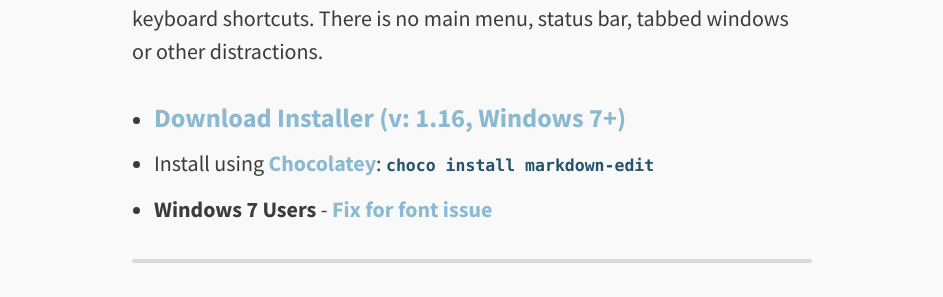
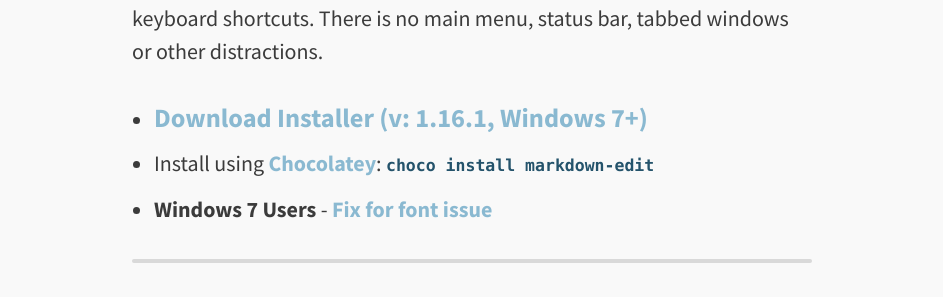
Before and after one commit to mike-ward/Markdown-Edit, a Jekyll site: the page built from index.md, in a window 1280 px wide and 900 px high, scrolled down 1514 px. Shown: the part 159-456 px from the top of the window, without its empty margins (168-1111 px from the left). Built offline with Jekyll 4.4.1, drawn with Linux system fonts in a browser that asks for light colours; comment, search, counter and statistics services are not loaded.

Commit message:
v 1.16.1

```diff
--- a/_config.yml
+++ b/_config.yml
@@ -3,7 +3,7 @@ tagline:          A full-featured Markdown Editor For Windows
 description:      A full-featured Markdown Editor for Windows with an emphasis on content and keyboard shortcuts
 canonical:        http://markdownedit.com
 url:              http://markdownedit.com
-download:         https://github.com/mike-ward/Markdown-Edit/releases/download/v1.16.0/MarkdownEditSetup.msi
+download:         https://github.com/mike-ward/Markdown-Edit/releases/download/v1.16.1/MarkdownEditSetup.msi
 
 # Owner/author information
 owner:
@@ -27,7 +27,7 @@ tools:
 # For external links add external: true
 links:
   - title: Download
-    url: https://github.com/mike-ward/Markdown-Edit/releases/download/v1.16.0/MarkdownEditSetup.msi
+    url: https://github.com/mike-ward/Markdown-Edit/releases/download/v1.16.1/MarkdownEditSetup.msi
     external: true
   - title: Features
     url: /features
--- a/index.md
+++ b/index.md
@@ -21,7 +21,7 @@ shortcuts. There is no main menu, status bar, tabbed windows or other
 distractions.
 
 -   <a href="{{ site.download }}" style="font-weight:bold; font-size:larger;">Download
-    Installer (v: 1.16, Windows 7+)</a>
+    Installer (v: 1.16.1, Windows 7+)</a>
 -   Install using [Chocolatey]: `choco install markdown-edit`
 -   **Windows 7 Users** - [Fix for font issue]
 
--- a/version.txt
+++ b/version.txt
@@ -1 +1 @@
-1.16
+1.16.1
```
